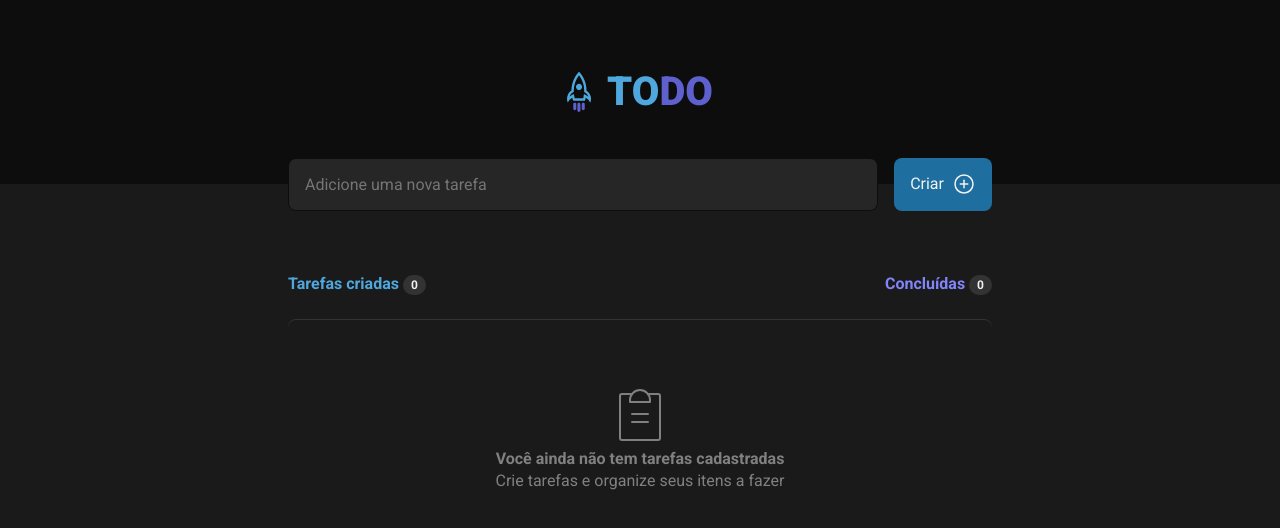
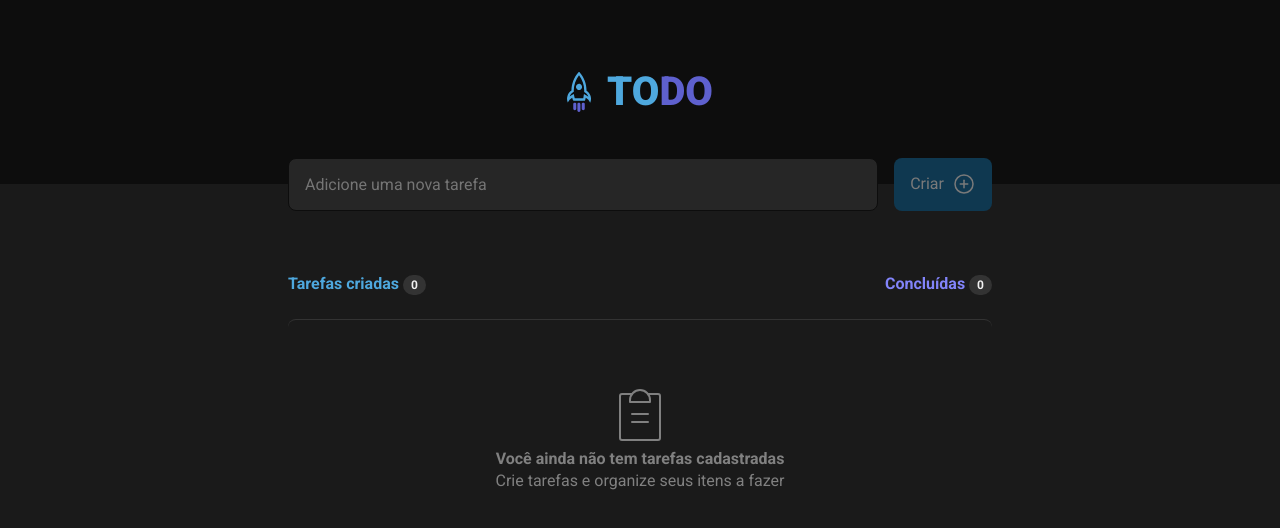
Before and after one commit to DenisLevy76/ignite-desafio1-todolist, a React (Vite) app: page / in a window 1280 px wide. Shown: the top 528 px of the page. Built offline with nearby package versions, Linux system fonts and the light colour scheme.

Commit message:
Update html lang and icon button aria label

```diff
--- a/index.html
+++ b/index.html
@@ -1,5 +1,5 @@
 <!DOCTYPE html>
-<html lang="en">
+<html lang="pt-BR">
   <head>
     <link rel="preconnect" href="https://fonts.googleapis.com" />
     <link rel="preconnect" href="https://fonts.gstatic.com" crossorigin />
--- a/src/App.tsx
+++ b/src/App.tsx
@@ -92,7 +92,7 @@ export const App = () => {
             value={taskText}
             required
           />
-          <button type="submit">
+          <button type="submit" disabled={!taskText}>
             Criar <PlusCircle size={24} />
           </button>
         </form>
--- a/src/components/TaskComponent/index.tsx
+++ b/src/components/TaskComponent/index.tsx
@@ -37,6 +37,8 @@ export const TaskComponent: React.FC<TaskComponentProps> = ({
         type="button"
         onClick={() => onDelete && onDelete(task.id)}
         className={styles.delete__task}
+        aria-label="Deletar tarefa"
+        title="Deletar tarefa"
       >
         <Trash size={18} />
       </button>
--- a/src/styles/app.module.css
+++ b/src/styles/app.module.css
@@ -41,8 +41,13 @@
   transition: 0.2s;
 }
 
-.create-task-form > button[type='submit']:hover {
+.create-task-form > button[type='submit']:hover:not(:disabled) {
   background-color: var(--blue-300);
+}
+
+.create-task-form > button[type='submit']:disabled {
+  filter: brightness(0.5);
+  cursor: not-allowed;
 }
 
 .tasks {
```
